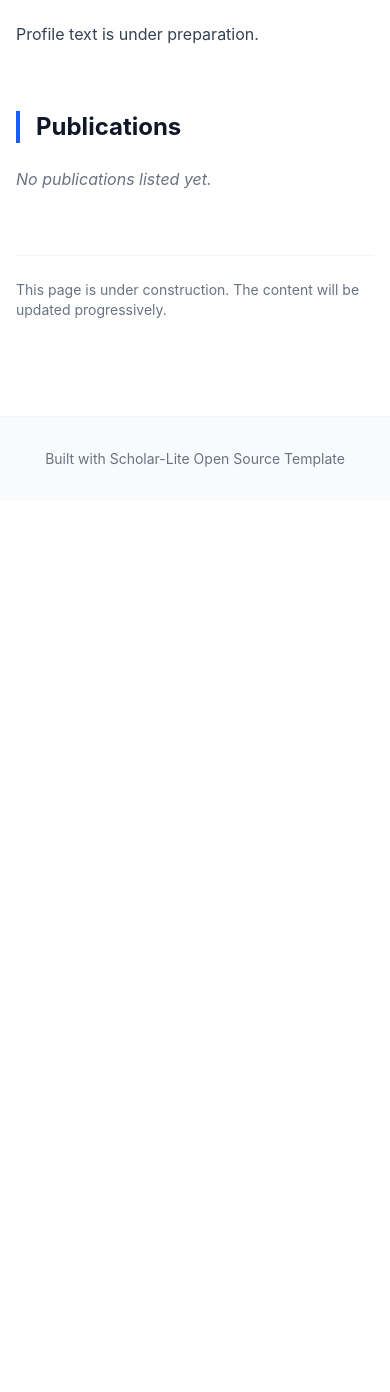
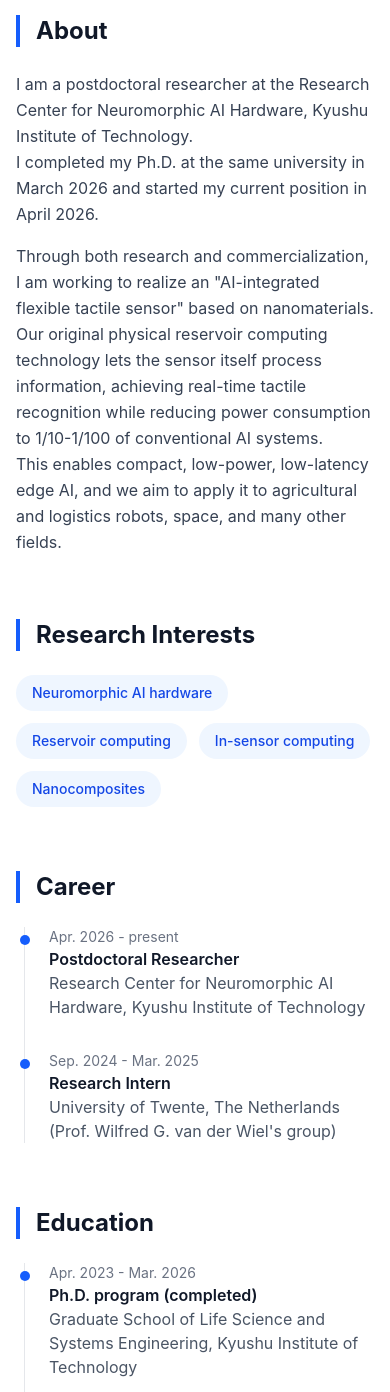
Before and after one commit to koukizuka0210-maker/koukizuka0210-maker.github.io, an Astro site: page /profile in a window 390 px wide. Shown: the part 608-2000 px from the top of the page. Before the commit the page ends 1109 px from the top, so only its background shows below. Built offline with nearby package versions, Linux system fonts and the light colour scheme; Astro itself is replaced by a stand-in of ours.

Commit message:
update profile and research

```diff
--- a/src/components/ShowcaseItem.astro
+++ b/src/components/ShowcaseItem.astro
@@ -17,8 +17,8 @@ const reverse = index % 2 === 1;
 
 <article class={`flex flex-col gap-6 md:gap-10 items-center ${reverse ? 'md:flex-row-reverse' : 'md:flex-row'}`}>
   {image && (
-    <div class="w-full md:w-1/2 shrink-0 overflow-hidden rounded-xl border border-gray-100 shadow-sm bg-gray-50 aspect-[3/2]">
-      <img src={image} alt={title.en} loading="lazy" class="w-full h-full object-cover" />
+    <div class="w-full md:w-1/2 shrink-0 overflow-hidden rounded-xl border border-gray-100 shadow-sm bg-white aspect-[3/2]">
+      <img src={image} alt={title.en} loading="lazy" class="w-full h-full object-contain" />
     </div>
   )}
   <div class:list={['w-full', image && 'md:w-1/2']}>
--- a/src/content.config.ts
+++ b/src/content.config.ts
@@ -10,6 +10,8 @@ const publications = defineCollection({
     year: z.number(),
     venue: z.string(),
     type: z.enum(['paper', 'book', 'patent', 'software']).default('paper'),
+    // journal: 論文 / conference: 学会発表(citations.bib の article / inproceedings などで決まります)
+    kind: z.enum(['journal', 'conference']).default('journal'),
     cover: image().optional(),
     doi: z.string().optional(),
     award: z.string().optional(),
--- a/src/data/profile.ts
+++ b/src/data/profile.ts
@@ -7,7 +7,7 @@
  *  - 日本語は ja、英語は en に書きます。両方そろえてください。
  *  - 文字列は必ず "..." または '...' で囲み、行の最後に , を付けます。
  *  - // から行末まではメモ(コメント)です。サイトには表示されません。
- *  - 一覧(education, awards など)は、上にあるものが先に表示されます。
+ *  - 一覧(career, education, awards など)は、上にあるものが先に表示されます。
  *    新しいものを上に追加してください。
  *
  * 業績(論文・学会発表)はこのファイルではなく、プロジェクト直下の
@@ -28,8 +28,10 @@ export interface Profile {
   interests: Bi[];
   email: string;
   links: { label: string; url: string }[];
+  career: { period: Bi; title: Bi; org: Bi }[];
   education: { period: Bi; title: Bi; org: Bi }[];
-  awards: { date: Bi; title: Bi; org: Bi }[];
+  awards: { date: Bi; title: Bi; org?: Bi }[];
+  funding: { period: Bi; title: Bi; org: Bi; detail?: Bi }[];
   notice?: Bi;
 }
 
@@ -44,54 +46,168 @@ export const profile: Profile = {
   university: { ja: '九州工業大学', en: 'Kyushu Institute of Technology' },
   department: {
     ja: '未来思考実証センター / ニューロモルフィックAIハードウェア研究センター',
-    // TODO: 英語の正式名称を本人に確認する(以下は仮の訳です)
+    // TODO: 「未来思考実証センター」の英語の正式名称を本人に確認する(以下の前半は仮の訳です)
     en: 'Center for Future-Oriented Demonstration / Research Center for Neuromorphic AI Hardware',
   },
 
-  // トップページの大きな見出し(短く、1〜2文)。共有時の説明文にも使われます。
-  // TODO: 本人から文面が届くまで、仮の表示にしています。
+  // トップの大きな見出し(短く、1〜2文)。共有時の説明文にも使われます。
+  // TODO: 本人に確認する(LinkedIn の経歴と、受賞した発表題目から作った仮の文です)
   headline: {
-    ja: '準備中です。',
-    en: 'Coming soon.',
+    ja: 'ニューロモルフィックAIハードウェアの研究をしています。',
+    en: 'Researching neuromorphic AI hardware.',
   },
 
   // --- 自己紹介(段落ごとに { ja, en } を1つ追加) ----------------
-  // TODO: 本人から文面が届いたら差し替えます。
+  // TODO: 本人に確認する(LinkedIn の経歴と、受賞した発表題目から作った仮の文です)
   bio: [
     {
-      ja: '自己紹介は準備中です。',
-      en: 'Profile text is under preparation.',
+      ja: '九州工業大学 ニューロモルフィックAIハードウェア研究センターの博士研究員です。\n2026年3月に同大学院の博士後期課程を修了し、同年4月から現職にあります。',
+      en: 'I am a postdoctoral researcher at the Research Center for Neuromorphic AI Hardware, Kyushu Institute of Technology.\nI completed my Ph.D. at the same university in March 2026 and started my current position in April 2026.',
+    },
+    {
+      // 文ごとに改行(\n)を入れています。段落の間の空行は入りません。
+      // TODO: 「1/10〜1/100」の数値と表現は、本人に確認する(元の文は「1/10〜1/100以下」)
+      ja: '研究と事業化の両面から、ナノ材料を用いた「AI機能を内蔵した柔軟触覚センサ」の実現を目指しています。\nセンサ自体が情報処理を行う独自の物理リザバーコンピューティング技術により、従来のAIシステムと比べて消費電力を1/10〜1/100に抑えながら、リアルタイムな触覚認識を実現します。\nこれにより、小型・低消費電力・低遅延なエッジAIを可能にし、農業・物流ロボットや宇宙分野など、さまざまな分野への展開を目指しています。',
+      en: 'Through both research and commercialization, I am working to realize an \"AI-integrated flexible tactile sensor\" based on nanomaterials.\nOur original physical reservoir computing technology lets the sensor itself process information, achieving real-time tactile recognition while reducing power consumption to 1/10-1/100 of conventional AI systems.\nThis enables compact, low-power, low-latency edge AI, and we aim to apply it to agricultural and logistics robots, space, and many other fields.',
     },
   ],
 
   // --- 研究分野(キーワード。空のままにすると、この欄は表示されません) ---
+  // TODO: 本人に確認する(仮のキーワードです)
   interests: [
-    // { ja: '研究分野の例', en: 'Example research field' },
+    { ja: 'ニューロモルフィックAIハードウェア', en: 'Neuromorphic AI hardware' },
+    { ja: 'リザバーコンピューティング', en: 'Reservoir computing' },
+    { ja: 'インセンサコンピューティング', en: 'In-sensor computing' },
+    { ja: 'ナノ複合材料', en: 'Nanocomposites' },
   ],
 
   // --- 連絡先 ---------------------------------------------------
-  // TODO: 本人のメールアドレスに差し替える(いまは、誰も使えないダミーです)
-  email: 'xxxx@example.com',
+  // 本人から受け取った連絡先(大学のメールアドレス)。公開してよいか、最終確認する。
+  email: 'kimizuka.kouki349@mail.kyutech.jp',
   links: [
+    { label: 'LinkedIn', url: 'https://www.linkedin.com/in/kouki-kimizuka-9321b7257/' },
     // { label: 'Google Scholar', url: 'https://scholar.google.com/' },
   ],
 
-  // --- 学歴(新しいものを上に。空のままにすると、この欄は表示されません) ---
-  education: [
-    // {
-    //   period: { ja: '2020年4月 - 2023年3月', en: 'Apr. 2020 - Mar. 2023' },
-    //   title: { ja: '博士後期課程', en: 'Ph.D. program' },
-    //   org: { ja: '○○大学 大学院○○研究科', en: 'Graduate School of ○○, ○○ University' },
-    // },
+  // --- 職歴(新しいものを上に) ---------------------------------
+  career: [
+    {
+      period: { ja: '2026年4月 - 現在', en: 'Apr. 2026 - present' },
+      title: { ja: '博士研究員', en: 'Postdoctoral Researcher' },
+      org: {
+        ja: '九州工業大学 ニューロモルフィックAIハードウェア研究センター',
+        en: 'Research Center for Neuromorphic AI Hardware, Kyushu Institute of Technology',
+      },
+    },
+    {
+      period: { ja: '2024年9月 - 2025年3月', en: 'Sep. 2024 - Mar. 2025' },
+      title: { ja: '研究インターン', en: 'Research Intern' },
+      org: {
+        ja: 'トゥウェンテ大学(オランダ)',
+        en: "University of Twente, The Netherlands (Prof. Wilfred G. van der Wiel's group)",
+      },
+    },
   ],
 
-  // --- 受賞歴(新しいものを上に。空のままにすると、この欄は表示されません) ---
+  // --- 学歴(新しいものを上に) -----------------------------------
+  // TODO: 研究科・専攻名の正式な表記を本人に確認する
+  education: [
+    {
+      period: { ja: '2023年4月 - 2026年3月', en: 'Apr. 2023 - Mar. 2026' },
+      title: { ja: '博士後期課程(修了)', en: "Ph.D. program (completed)" },
+      org: {
+        ja: '九州工業大学 大学院 生命体工学研究科 生命体工学専攻',
+        en: 'Graduate School of Life Science and Systems Engineering, Kyushu Institute of Technology',
+      },
+    },
+    {
+      period: { ja: '2021年4月 - 2023年3月', en: 'Apr. 2021 - Mar. 2023' },
+      title: { ja: '博士前期課程(修士)', en: "Master's program" },
+      org: {
+        ja: '九州工業大学 大学院',
+        en: 'Kyushu Institute of Technology',
+      },
+    },
+    {
+      period: { ja: '2017年4月 - 2021年3月', en: 'Apr. 2017 - Mar. 2021' },
+      title: { ja: '学士', en: "Bachelor's program" },
+      org: {
+        ja: '福岡大学(物理学)',
+        en: 'Fukuoka University (Physics)',
+      },
+    },
+  ],
+
+  // --- 受賞(業績の中に表示。新しいものを上に。org は任意) ---------
+  // 出典: 本人の資料(「業績」のスライド)。年は、資料の年のとおりです。
+  // TODO: 次を本人に確認する
+  //   - 各賞の正式名称と、英語表記(下の英語は仮の訳です)
+  //   - 「MNC2022」「MNC2023」の賞の年(資料では 2023年、2024年。学会の開催年とずれている可能性)
+  //   - 授与団体(org)。分かるものは追記する
   awards: [
-    // {
-    //   date: { ja: '2025年11月', en: 'Nov. 2025' },
-    //   title: { ja: '賞の名前', en: 'Name of the award' },
-    //   org: { ja: '授与した団体', en: 'Awarding organization' },
-    // },
+    {
+      date: { ja: '2025年', en: '2025' },
+      title: { ja: 'NOLTA Presentation Award', en: 'NOLTA Presentation Award' },
+    },
+    {
+      date: { ja: '2024年', en: '2024' },
+      title: { ja: 'Nature Conference Best Presentation Award', en: 'Nature Conference Best Presentation Award' },
+    },
+    {
+      date: { ja: '2024年', en: '2024' },
+      title: { ja: 'MNC2023 Young\'s Author Presentation Award', en: 'MNC2023 Young\'s Author Presentation Award' },
+    },
+    {
+      date: { ja: '2023年', en: '2023' },
+      title: { ja: 'ロボカップジャパンOPL2023 優勝', en: 'RoboCup Japan OPL 2023, Winner' },
+    },
+    {
+      date: { ja: '2023年', en: '2023' },
+      title: { ja: '第55回秋季応用物理学会 講演奨励賞', en: 'The 55th JSAP Autumn Meeting, Young Scientist Presentation Award' },
+      org: { ja: '応用物理学会', en: 'The Japan Society of Applied Physics' },
+    },
+    {
+      date: { ja: '2023年', en: '2023' },
+      title: { ja: 'MNC2022 Young\'s Author Presentation Award', en: 'MNC2022 Young\'s Author Presentation Award' },
+    },
+  ],
+
+  // --- 競争的資金獲得実績(新しいものを上に。空のままにすると、この欄は表示されません) ---
+  //   detail は、研究課題名など(任意。不要なら行ごと削除)
+  funding: [
+    {
+      // TODO: 採択の時期・支援の内容(期間・金額など)は、本人に確認して、必要なら書き足す
+      period: { ja: '2026年度', en: 'FY2026' },
+      title: {
+        ja: 'PARKS 起業活動支援プログラム Step1 採択',
+        en: 'Selected for PARKS Startup Activity Support Program, Step 1',
+      },
+      org: {
+        ja: 'PARKS(Platform for All Regions of Kyushu & Okinawa for Startup-ecosystem)',
+        en: 'PARKS (Platform for All Regions of Kyushu & Okinawa for Startup-ecosystem)',
+      },
+      detail: {
+        ja: 'テーマ: 小型化・省電力化・高機能化を両立可能かつ接触面が柔らかい“AI機能を内蔵したスマートな触覚センサ”の開発',
+        en: 'Theme: Development of an AI-Integrated Smart Tactile Sensor with a Soft Interface: Achieving Simultaneous Miniaturization, Low Power Consumption, and High Functionality',
+      },
+    },
+    {
+      // 出典: KAKEN(KAKENHI-PROJECT-24KJ1817)。研究期間は 2024年4月23日 〜 2026年3月31日。
+      // TODO: 英語の課題名は仮の訳です(KAKEN に英語名の記載なし)。本人に確認する。
+      period: { ja: '2024年4月 - 2026年3月', en: 'Apr. 2024 - Mar. 2026' },
+      title: {
+        ja: '日本学術振興会 特別研究員奨励費(DC2)',
+        en: 'JSPS Research Fellowship for Young Scientists (DC2), Grant-in-Aid for JSPS Fellows',
+      },
+      org: {
+        ja: '日本学術振興会(九州工業大学 大学院生命体工学研究科)',
+        en: 'Japan Society for the Promotion of Science (JSPS)',
+      },
+      detail: {
+        ja: '課題名: ナノ材料を用いたリザバー素子によるインセンサーコンピューティング(課題番号 24KJ1817)',
+        en: 'Project: In-sensor computing with reservoir devices using nanomaterials (KAKENHI 24KJ1817)',
+      },
+    },
   ],
 
   // --- 注意書き(公開するときは、この項目ごと削除してください) ------
--- a/src/data/research.ts
+++ b/src/data/research.ts
@@ -37,15 +37,88 @@ export interface ResearchItem {
 
 export const research = {
   // ページ上部の導入文
-  // TODO: 本人から文面が届くまで、仮の表示にしています。
+  // TODO: 本人に確認する(論文 Adv. Intell. Syst. 7, 2400640 (2025) と、物理リザバーコンピューティングのレビュー論文をもとに作った仮の文章です)
   intro: {
-    ja: '研究内容は準備中です。',
-    en: 'Research content is under preparation.',
+    ja: 'センサ自体が情報処理を行う「インセンサコンピューティング」と、物理リザバーコンピューティングの研究を紹介します。',
+    en: 'An overview of my research on in-sensor computing and physical reservoir computing.',
   } as Bi,
 
   // --- 研究紹介 -------------------------------------------------
-  projects: [] as ResearchItem[],
+  // 写真は論文 Kimizuka et al., Adv. Intell. Syst. 7, 2400640 (2025)(CC BY 4.0)の図を使用しています。
+  projects: [
+    {
+      title: {
+        ja: '物理リザバーコンピューティングとは',
+        en: 'What is physical reservoir computing?',
+      },
+      body: [
+        {
+          ja: 'リザバーコンピューティングは、時間とともに変化するデータ(音、振動、触覚など)を処理するための機械学習の枠組みです。入力を、ランダムにつながった動的なシステム(リザバー)に与えると、その状態が、高次元で複雑なパターンに変換されます。学習するのは、その状態を読み出す最後の部分(読み出し層)だけで、多くの場合は線形回帰で済みます。リザバー自体は学習しないため、一般的なリカレントニューラルネットワークに比べて、学習が速く、計算コストも小さくなります。',
+          en: 'Reservoir computing is a machine-learning framework for processing time-varying data such as sound, vibration and touch. The input is fed into a randomly connected dynamical system (the reservoir), which transforms it into rich, high-dimensional patterns of states. Only the final readout layer is trained, usually with simple linear regression. Because the reservoir itself is never trained, learning is fast and computationally cheap compared with ordinary recurrent neural networks.',
+        },
+        {
+          ja: '物理リザバーコンピューティングでは、このリザバーを、ソフトウェアではなく、実際の物理系(電子素子、光、スピン、柔らかい材料など)で実現します。物質そのものの応答が計算を行うため、専用の計算回路を減らせ、低消費電力でリアルタイムな処理ができます。\nリザバーとして働くには、入力に対して非線形に応答すること、過去の入力の影響が時間とともに薄れていく「短期記憶」を持つこと、多くの独立した出力が得られること、異なる入力を区別できることが必要です。',
+          en: 'In physical reservoir computing, the reservoir is realized not in software but by a real physical system, such as electronic devices, light, spins or soft materials. Since the material\'s own response does the computation, dedicated computing circuits can be reduced, enabling low-power, real-time processing.\nTo work as a reservoir, a system needs a nonlinear response to inputs, a short-term memory in which the influence of past inputs fades over time, many independent outputs, and the ability to tell different inputs apart.',
+        },
+        {
+          ja: 'この研究では、CNT/PDMSナノ複合材料の、力を加えたときの非線形な抵抗変化と、時間応答を、リザバーとして利用しています。',
+          en: 'In this research, the nonlinear resistance change and time response of a CNT/PDMS nanocomposite under applied force serve as the reservoir.',
+        },
+      ],
+    },
+    {
+      title: {
+        ja: '触覚インセンサコンピューティング',
+        en: 'Haptic in-sensor computing',
+      },
+      body: [
+        {
+          ja: 'カーボンナノチューブ(CNT)とシリコーンゴム(PDMS)からなる柔らかいナノ複合材料を、触覚センサとして使うだけでなく、情報処理を行う「物理リザバー」としても利用しています。\nセンサの出力(時間とともに変わる非線形な応答)を、線形回帰という簡単な学習で読み出すだけで、物体を識別できます。',
+          en: 'A soft CNT/PDMS nanocomposite is used not only as a tactile sensor but also as a physical reservoir that performs information processing.\nObjects are identified by reading out the sensor\'s nonlinear, time-dependent response with simple linear regression.',
+        },
+        {
+          ja: 'センサと計算を分けずに一体で行うため、データの受け渡しが減り、消費電力と計算コストを抑えられます。ロボットに触覚を与える、小型・低消費電力なエッジAIへの応用を目指しています。',
+          en: 'Because sensing and computing are integrated, less data is shuttled between components, which reduces power consumption and computational cost. The goal is small, low-power edge AI that gives robots a sense of touch.',
+        },
+      ],
+      image: '/images/research-1.jpg',
+    },
+    {
+      title: {
+        ja: 'ロボットハンドによる物体認識',
+        en: 'Object recognition with a robotic hand',
+      },
+      body: [
+        {
+          ja: '作製したセンサ(16出力)をロボットハンドに取り付け、日用品9種類(箱、洗剤、容器、カップ、サイコロなど)を把持して認識する実験を行いました。',
+          en: 'The fabricated sensor (16 outputs) was attached to a robotic hand to grasp and recognize nine everyday objects, such as boxes, a detergent bottle, a cup and a dice.',
+        },
+        {
+          ja: '9種類すべてで、認識精度は80%を超えました(9種類の混同行列で83.5%)。把持した直後の約10ステップのデータだけでも認識できるため、リアルタイムな認識が可能です。',
+          en: 'Accuracy exceeded 80% even for all nine objects (83.5% in the nine-object confusion matrix). Recognition works with only about 10 time steps right after contact, enabling real-time classification.',
+        },
+      ],
+      image: '/images/research-2.jpg',
+    },
+    {
+      title: {
+        ja: '多孔質CNT/PDMSセンサの作製',
+        en: 'Fabrication of porous CNT/PDMS sensors',
+      },
+      body: [
+        {
+          ja: '砂糖の粒を型として使う「犠牲テンプレート法」で、スポンジ状の多孔質構造を持つCNT/PDMSセンサを作製しています。特別な装置を必要とせず、低コストで作れます。',
+          en: 'Sponge-like porous CNT/PDMS sensors are made by the sacrificial template method, using sugar particles as the template. No special equipment is required, so the process is low-cost.',
+        },
+        {
+          ja: 'CNTの量を変えると感度が変わり、少ないほど柔らかく高感度で、応答も速くなります。1万回を超える繰り返し測定でも、出力は安定していました。',
+          en: 'The sensitivity depends on the CNT content: less CNT gives a softer, more sensitive and faster-responding sensor. The output remained stable over more than 10,000 loading cycles.',
+        },
+      ],
+    },
+  ] as ResearchItem[],
 
   // --- 設備紹介 -------------------------------------------------
+  // TODO: 本人から設備の写真・説明が届いたら追加する
   facilities: [] as ResearchItem[],
 };
--- a/src/i18n/ui.ts
+++ b/src/i18n/ui.ts
@@ -31,9 +31,13 @@ export const ui = {
     'profile.title': 'Profile',
     'profile.about': 'About',
     'profile.interests': 'Research Interests',
+    'profile.career': 'Career',
     'profile.education': 'Education',
     'profile.awards': 'Awards',
     'profile.publications': 'Publications',
+    'profile.papers': 'Journal Papers',
+    'profile.conferences': 'Conference Presentations',
+    'profile.funding': 'Competitive Research Funding',
     'profile.noPapers': 'No publications listed yet.',
     'profile.contact': 'Contact',
     'profile.email': 'Email',
@@ -81,9 +85,13 @@ export const ui = {
     'profile.title': 'プロフィール',
     'profile.about': '自己紹介',
     'profile.interests': '研究分野',
+    'profile.career': '職歴',
     'profile.education': '学歴',
     'profile.awards': '受賞歴',
     'profile.publications': '業績(論文・学会発表)',
+    'profile.papers': '論文',
+    'profile.conferences': '学会発表',
+    'profile.funding': '競争的資金獲得実績',
     'profile.noPapers': '業績はまだ登録されていません。',
     'profile.contact': '連絡先',
     'profile.email': 'メール',
--- a/src/pages/profile.astro
+++ b/src/pages/profile.astro
@@ -12,9 +12,11 @@ import PublicationItem from '../components/PublicationItem.astro';
 const jp = ui.ja;
 
 // citations.bib から生成された業績(新しい順)
-const papers = (await getCollection('publications'))
+const allPubs = (await getCollection('publications'))
   .filter(p => p.data.type === 'paper')
   .sort((a, b) => b.data.year - a.data.year);
+const papers = allPubs.filter(p => p.data.kind === 'journal');
+const conferences = allPubs.filter(p => p.data.kind === 'conference');
 
 const headingClass = 'text-2xl font-bold text-gray-900 mb-6 pl-4 border-l-4 border-blue-600';
 ---
@@ -66,7 +68,7 @@ const headingClass = 'text-2xl font-bold text-gray-900 mb-6 pl-4 border-l-4 bord
       <h2 class={headingClass} data-i18n-key="profile.about">{jp['profile.about']}</h2>
       <div class="space-y-4 text-gray-700 leading-relaxed">
         {profile.bio.map(paragraph => (
-          <p {...bi(paragraph)}>{paragraph.ja}</p>
+          <p class="whitespace-pre-line" {...bi(paragraph)}>{paragraph.ja}</p>
         ))}
       </div>
     </section>
@@ -80,6 +82,23 @@ const headingClass = 'text-2xl font-bold text-gray-900 mb-6 pl-4 border-l-4 bord
             <li class="px-4 py-2 rounded-full bg-blue-50 text-blue-700 text-sm font-medium" {...bi(item)}>{item.ja}</li>
           ))}
         </ul>
+      </section>
+    )}
+
+    <!-- 職歴 -->
+    {profile.career.length > 0 && (
+      <section id="career" class="mb-16 scroll-mt-24">
+        <h2 class={headingClass} data-i18n-key="profile.career">{jp['profile.career']}</h2>
+        <ol class="space-y-8 border-l border-gray-200 ml-2">
+          {profile.career.map(item => (
+            <li class="relative pl-6">
+              <span class="absolute -left-[5px] top-2 w-2.5 h-2.5 rounded-full bg-blue-600"></span>
+              <div class="text-sm text-gray-500" {...bi(item.period)}>{item.period.ja}</div>
+              <div class="font-semibold text-gray-900" {...bi(item.title)}>{item.title.ja}</div>
+              <div class="text-gray-600" {...bi(item.org)}>{item.org.ja}</div>
+            </li>
+          ))}
+        </ol>
       </section>
     )}
 
@@ -100,30 +119,57 @@ const headingClass = 'text-2xl font-bold text-gray-900 mb-6 pl-4 border-l-4 bord
       </section>
     )}
 
+    <!-- 業績(citations.bib): 論文と学会発表に分けて表示 -->
+    <section id="publications" class="mb-16 scroll-mt-24">
+      <h2 class={headingClass} data-i18n-key="profile.publications">{jp['profile.publications']}</h2>
+
+      <h3 id="papers" class="text-lg font-semibold text-gray-900 mt-2 mb-2 scroll-mt-24" data-i18n-key="profile.papers">{jp['profile.papers']}</h3>
+      <div class="grid gap-2 mb-8">
+        {papers.map(paper => <PublicationItem entry={paper} />)}
+        {papers.length === 0 && <p class="text-gray-500 italic" data-i18n-key="profile.noPapers">{jp['profile.noPapers']}</p>}
+      </div>
+
+      <h3 id="conferences" class="text-lg font-semibold text-gray-900 mt-2 mb-2 scroll-mt-24" data-i18n-key="profile.conferences">{jp['profile.conferences']}</h3>
+      <div class="grid gap-2">
+        {conferences.map(paper => <PublicationItem entry={paper} />)}
+        {conferences.length === 0 && <p class="text-gray-500 italic" data-i18n-key="profile.noPapers">{jp['profile.noPapers']}</p>}
+      </div>
+    </section>
+
     <!-- 受賞歴 -->
     {profile.awards.length > 0 && (
       <section id="awards" class="mb-16 scroll-mt-24">
         <h2 class={headingClass} data-i18n-key="profile.awards">{jp['profile.awards']}</h2>
-        <div class="grid gap-6 sm:grid-cols-2">
+        <ol class="space-y-6 border-l border-gray-200 ml-2">
           {profile.awards.map(award => (
-            <div class="bg-white rounded-xl border border-gray-100 p-6 shadow-sm">
-              <div class="text-sm text-gray-500 mb-2" {...bi(award.date)}>{award.date.ja}</div>
-              <h3 class="text-lg font-semibold text-gray-900 mb-1" {...bi(award.title)}>{award.title.ja}</h3>
-              <p class="text-sm text-gray-600" {...bi(award.org)}>{award.org.ja}</p>
-            </div>
+            <li class="relative pl-6">
+              <span class="absolute -left-[5px] top-2 w-2.5 h-2.5 rounded-full bg-blue-600"></span>
+              <div class="text-sm text-gray-500" {...bi(award.date)}>{award.date.ja}</div>
+              <div class="font-semibold text-gray-900" {...bi(award.title)}>{award.title.ja}</div>
+              {award.org && <div class="text-gray-600" {...bi(award.org)}>{award.org.ja}</div>}
+            </li>
           ))}
-        </div>
+        </ol>
       </section>
     )}
 
-    <!-- 業績(citations.bib) -->
-    <section id="publications" class="mb-16 scroll-mt-24">
-      <h2 class={headingClass} data-i18n-key="profile.publications">{jp['profile.publications']}</h2>
-      <div class="grid gap-2">
-        {papers.map(paper => <PublicationItem entry={paper} />)}
-        {papers.length === 0 && <p class="text-gray-500 italic" data-i18n-key="profile.noPapers">{jp['profile.noPapers']}</p>}
-      </div>
-    </section>
+    <!-- 競争的資金獲得実績 -->
+    {profile.funding.length > 0 && (
+      <section id="funding" class="mb-16 scroll-mt-24">
+        <h2 class={headingClass} data-i18n-key="profile.funding">{jp['profile.funding']}</h2>
+        <ol class="space-y-8 border-l border-gray-200 ml-2">
+          {profile.funding.map(item => (
+            <li class="relative pl-6">
+              <span class="absolute -left-[5px] top-2 w-2.5 h-2.5 rounded-full bg-blue-600"></span>
+              <div class="text-sm text-gray-500" {...bi(item.period)}>{item.period.ja}</div>
+              <div class="font-semibold text-gray-900" {...bi(item.title)}>{item.title.ja}</div>
+              <div class="text-gray-600" {...bi(item.org)}>{item.org.ja}</div>
+              {item.detail && <div class="text-sm text-gray-500 mt-1" {...bi(item.detail)}>{item.detail.ja}</div>}
+            </li>
+          ))}
+        </ol>
+      </section>
+    )}
 
     {profile.notice && (
       <p class="mt-8 pt-6 border-t border-gray-100 text-sm text-gray-500" {...bi(profile.notice)}>{profile.notice.ja}</p>
```
Also changed, not shown: scripts/import-bibtex.js (+7 -0 lines), README.md, public/images/research-1.jpg (added), public/images/research-2.jpg (added), 1 other file.
